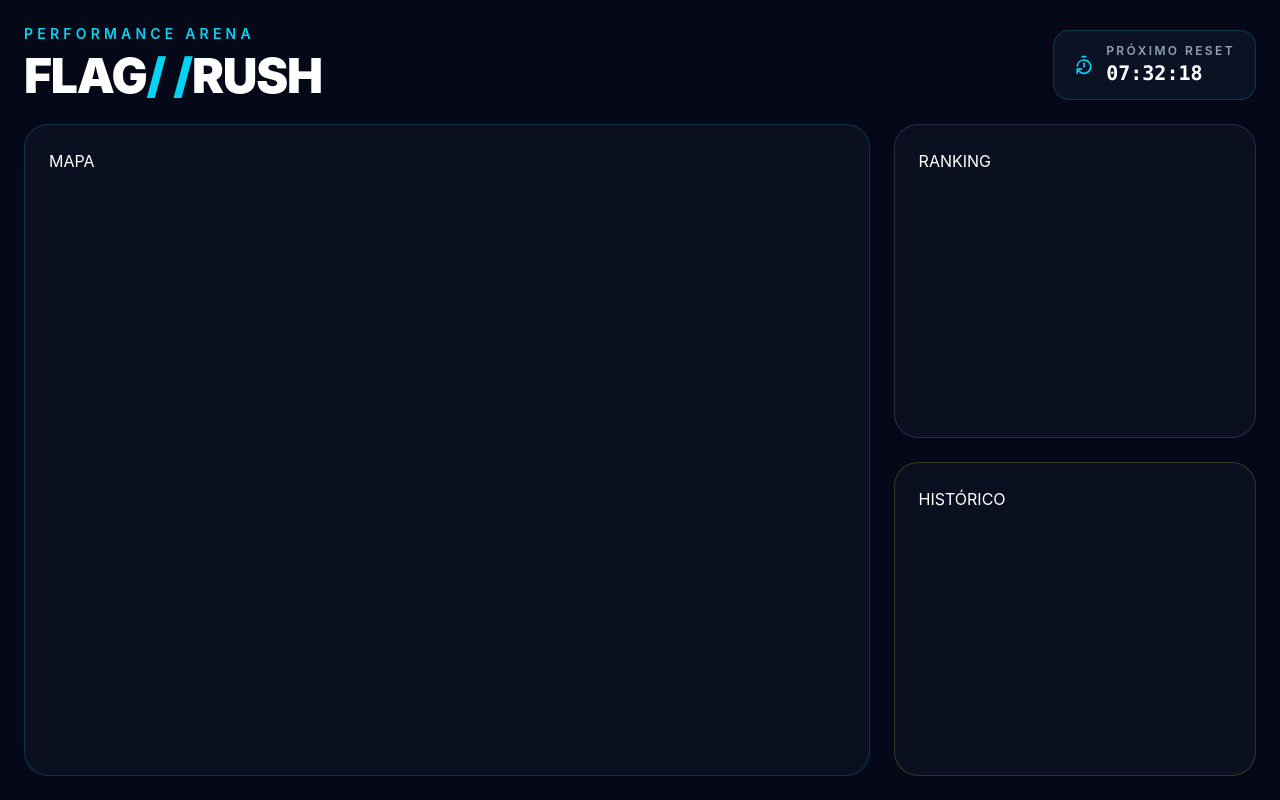
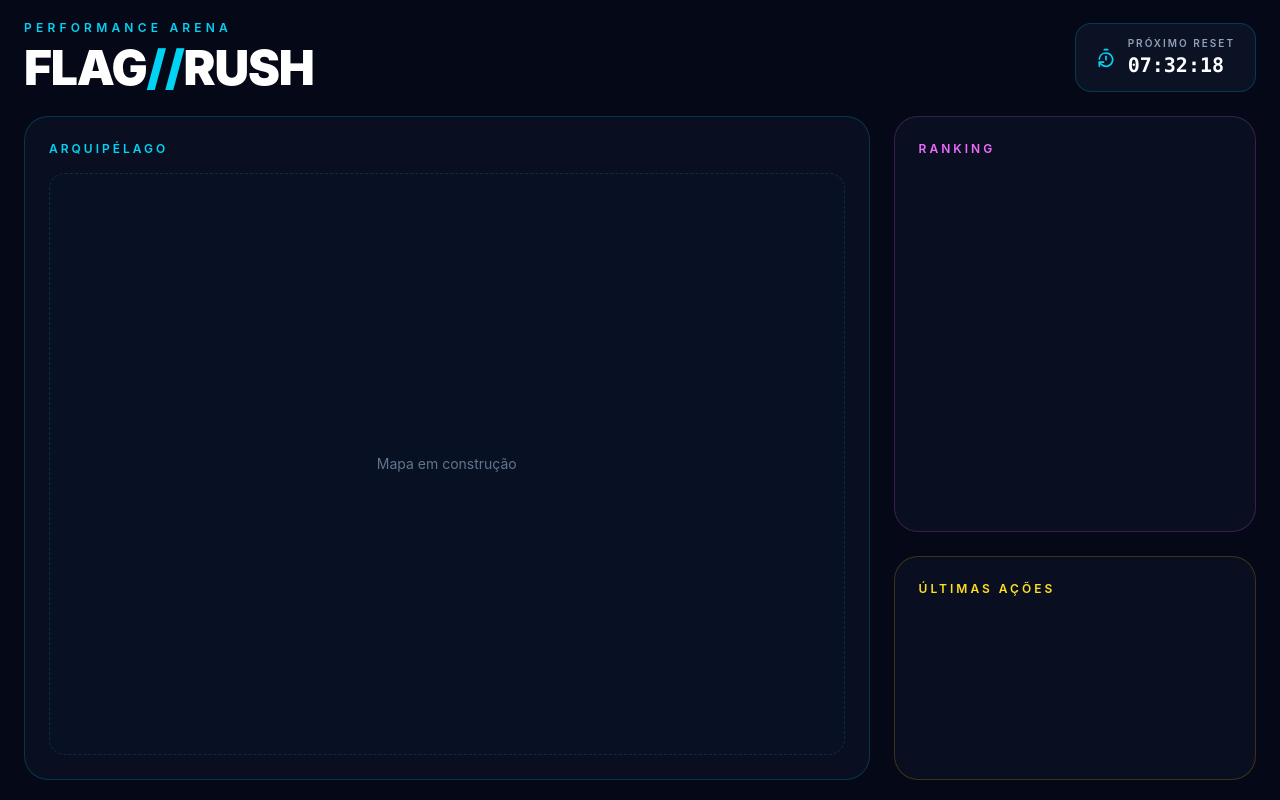
Before and after one commit to Henricantin/flag-rush, a React (Vite) app: page / in a window 1280 px wide. Built offline with nearby package versions, Linux system fonts and the light colour scheme.

Commit message:
feat: create dashboard shell

```diff
--- a/src/App.tsx
+++ b/src/App.tsx
@@ -1,4 +1,4 @@
-import DashboardPage from './pages/DashboardPage'
+import { DashboardPage } from './pages/DashboardPage'
 
 function App() {
 	return <DashboardPage />
--- a/src/components/layout/DashboardHeader.tsx
+++ b/src/components/layout/DashboardHeader.tsx
@@ -1,25 +1,25 @@
 import { TimerReset } from 'lucide-react'
 
-function DashboardHeader() {
+export function DashboardHeader() {
 	return (
-		<header className="mb-6 flex flex-col gap-4 md:flex-row md:items-end md:justify-between">
+		<header className="flex flex-col gap-4 lg:flex-row lg:items-end lg:justify-between">
 			<div>
-				<p className="text-sm font-semibold uppercase tracking-[0.3em] text-cyan-400">
+				<p className="text-xs font-semibold uppercase tracking-[0.35em] text-cyan-400">
 					Performance Arena
 				</p>
 
-				<h1 className="mt-2 text-4xl font-black tracking-tight md:text-5xl">
+				<h1 className="mt-2 text-4xl font-black tracking-tight text-white md:text-5xl">
 					FLAG
-					<span className="text-cyan-400">/ /</span>
+					<span className="text-cyan-400">//</span>
 					RUSH
 				</h1>
 			</div>
 
-			<div className="flex items-center gap-3 rounded-2xl border border-cyan-400/20 bg-slate-900/70 px-5 py-3">
+			<div className="flex w-fit items-center gap-3 rounded-2xl border border-cyan-400/20 bg-slate-900/70 px-5 py-3 backdrop-blur">
 				<TimerReset className="size-5 text-cyan-400" />
 
 				<div>
-					<p className="text-xs font-semibold uppercase tracking-[0.2em] text-slate-400">
+					<p className="text-[10px] font-semibold uppercase tracking-[0.2em] text-slate-400">
 						Próximo reset
 					</p>
 
@@ -31,5 +31,3 @@ function DashboardHeader() {
 		</header>
 	)
 }
-
-export default DashboardHeader
--- a/src/pages/DashboardPage.tsx
+++ b/src/pages/DashboardPage.tsx
@@ -1,29 +1,39 @@
-import DashboardHeader from '../components/layout/DashboardHeader'
+import { DashboardHeader } from '../components/layout/DashboardHeader'
 
-function DashboardPage() {
+export function DashboardPage() {
 	return (
 		<main className="min-h-screen bg-[#050816] text-white">
-			<div className="mx-auto flex min-h-screen max-w-[1800px] flex-col px-6 py-6">
+			<div className="mx-auto flex min-h-screen max-w-[1800px] flex-col gap-6 px-4 py-5 md:px-6">
 				<DashboardHeader />
 
-				<section className="grid flex-1 gap-6 lg:grid-cols-[minmax(0,7fr)_minmax(320px,3fr)]">
-					<div className="rounded-3xl border border-cyan-400/20 bg-slate-900/60 p-6">
-						MAPA
-					</div>
+				<section className="grid flex-1 gap-6 xl:grid-cols-[minmax(0,7fr)_minmax(320px,3fr)]">
+					<section className="min-h-[650px] rounded-3xl border border-cyan-400/20 bg-slate-900/50 p-6 backdrop-blur">
+						<p className="text-xs font-semibold uppercase tracking-[0.25em] text-cyan-400">
+							Arquipélago
+						</p>
 
-					<aside className="grid gap-6">
-						<div className="rounded-3xl border border-fuchsia-400/20 bg-slate-900/60 p-6">
-							RANKING
+						<div className="mt-4 flex h-[calc(100%-2rem)] items-center justify-center rounded-2xl border border-dashed border-cyan-400/15 bg-cyan-400/[0.02]">
+							<span className="text-sm text-slate-500">
+								Mapa em construção
+							</span>
 						</div>
+					</section>
 
-						<div className="rounded-3xl border border-yellow-400/20 bg-slate-900/60 p-6">
-							HISTÓRICO
-						</div>
+					<aside className="grid gap-6 xl:grid-rows-[1fr_auto]">
+						<section className="rounded-3xl border border-fuchsia-400/20 bg-slate-900/50 p-6 backdrop-blur">
+							<p className="text-xs font-semibold uppercase tracking-[0.25em] text-fuchsia-400">
+								Ranking
+							</p>
+						</section>
+
+						<section className="min-h-56 rounded-3xl border border-yellow-400/20 bg-slate-900/50 p-6 backdrop-blur">
+							<p className="text-xs font-semibold uppercase tracking-[0.25em] text-yellow-300">
+								Últimas ações
+							</p>
+						</section>
 					</aside>
 				</section>
 			</div>
 		</main>
 	)
 }
-
-export default DashboardPage
```
